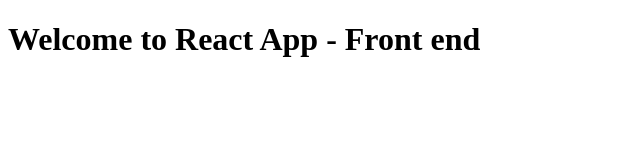
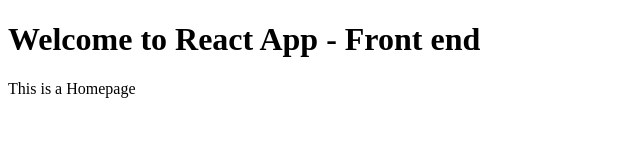
Before and after one commit to taing28073/test, a plain HTML site: page index.html in a window 1280 px wide. Shown: the whole page, without its empty margins (0-640 px from the left). Drawn offline with Linux system fonts and the light colour scheme.

Commit message:
Add text ... to Index.html

```diff
--- a/index.html
+++ b/index.html
@@ -7,5 +7,6 @@
 </head>
 <body>
     <h1>Welcome to React App - Front end</h1>
+    <p>This is a Homepage</p>
 </body>
 </html>
```
